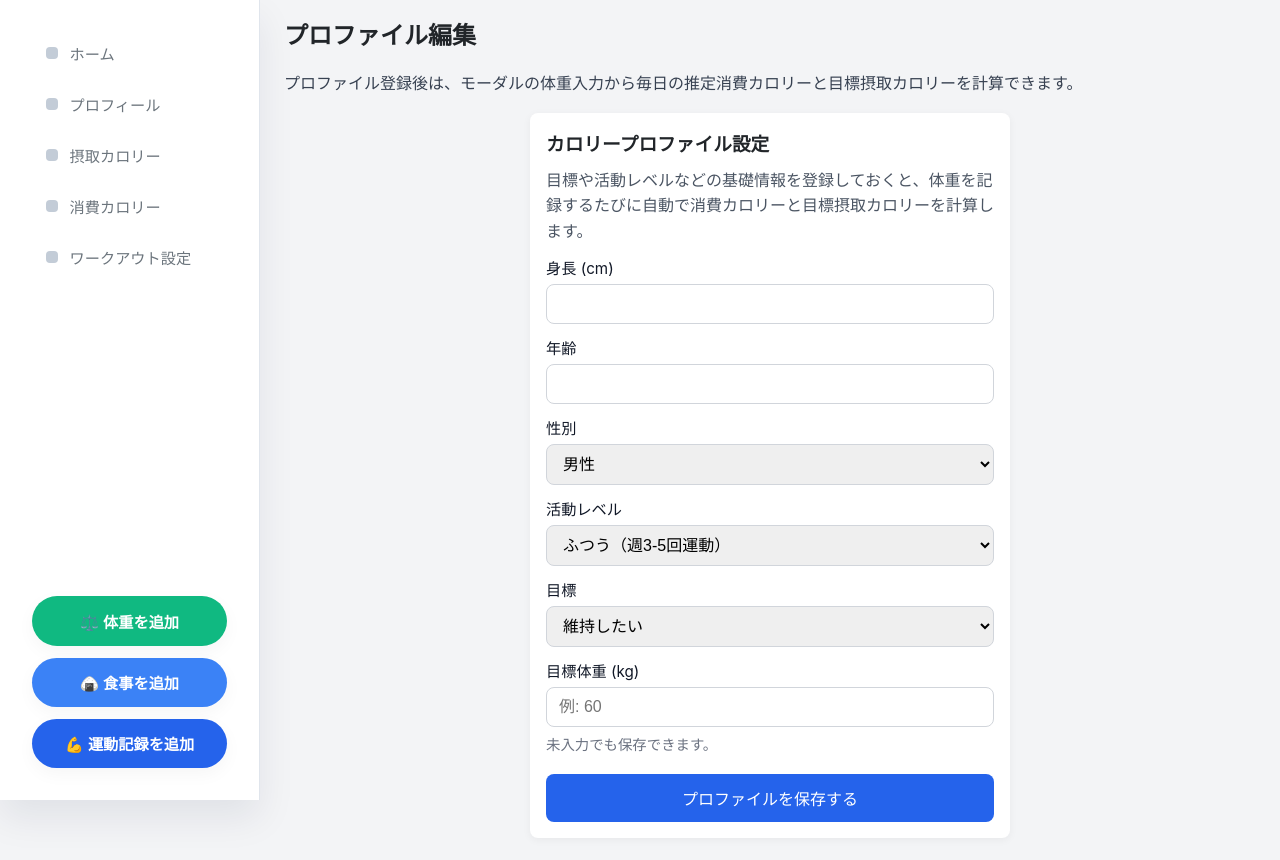
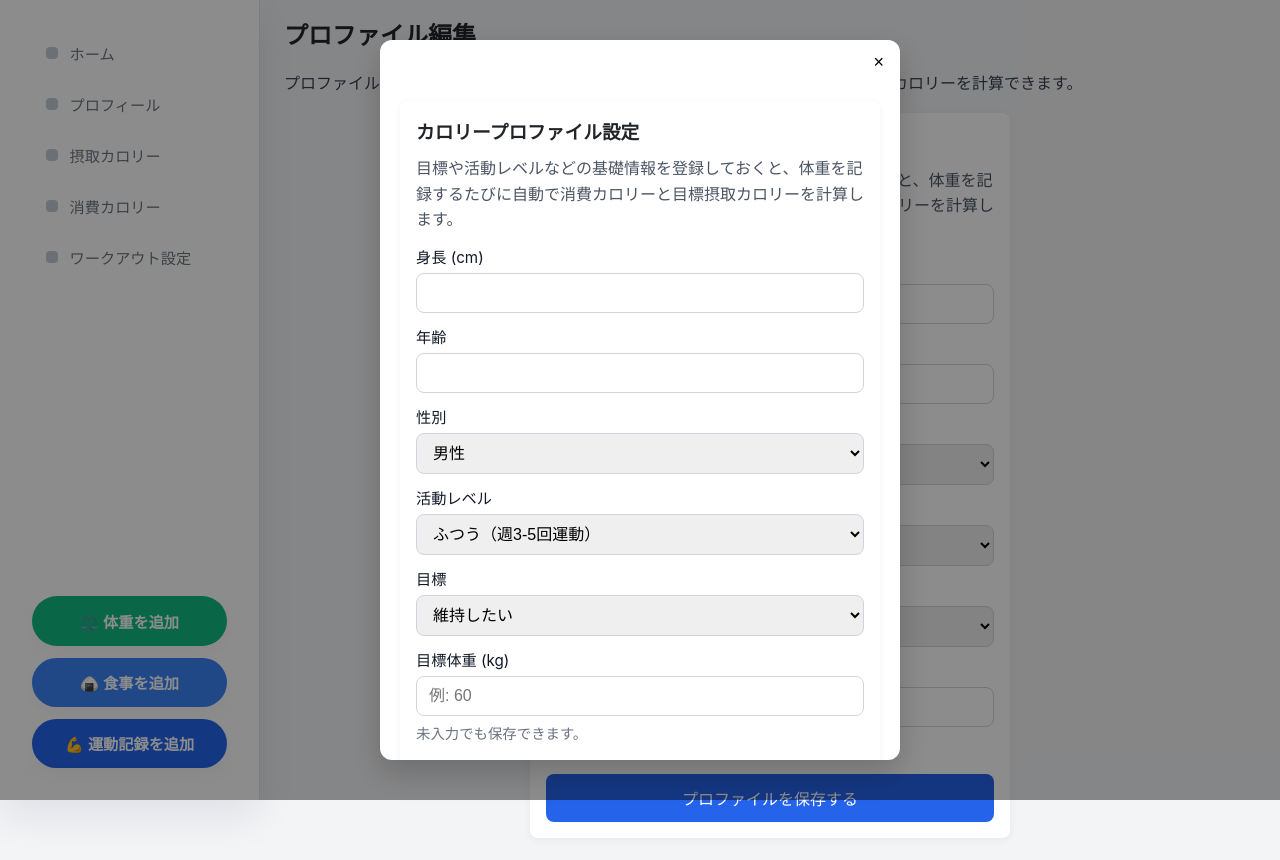
Before and after one commit to kazukittin/Daiett_App, a React app in the folder frontend/: page / in a window 1280 px wide. Both pictures are taken after a click on the button "プロファイル編集". Shown: the top 860 px of the page. Built offline with nearby package versions, Linux system fonts and the light colour scheme; no server answers; the HTML template or start-up script is replaced by a standard one.

Commit message:
Add profile edit dialog fallback

```diff
--- a/frontend/src/App.jsx
+++ b/frontend/src/App.jsx
@@ -59,6 +59,59 @@ function ProfileView({
   );
 }
 
+function ProfileEditDialog({ open, onClose, onProfileSaved }) {
+  if (!open) return null;
+
+  const backdropStyle = {
+    position: "fixed",
+    inset: 0,
+    background: "rgba(0,0,0,0.45)",
+    display: "flex",
+    alignItems: "center",
+    justifyContent: "center",
+    padding: 16,
+    zIndex: 999,
+  };
+
+  const dialogStyle = {
+    width: "min(520px, 100%)",
+    maxHeight: "90vh",
+    overflow: "auto",
+    background: "#fff",
+    borderRadius: 12,
+    boxShadow: "0 12px 32px rgba(0,0,0,0.2)",
+  };
+
+  return (
+    <div style={backdropStyle}>
+      <div style={dialogStyle}>
+        <div style={{ display: "flex", justifyContent: "flex-end", padding: 8 }}>
+          <button
+            type="button"
+            onClick={onClose}
+            style={{
+              border: "none",
+              background: "transparent",
+              fontSize: 18,
+              cursor: "pointer",
+              padding: "4px 8px",
+            }}
+            aria-label="閉じる"
+          >
+            ×
+          </button>
+        </div>
+        <CalorieProfileSetup
+          onProfileSaved={(next) => {
+            onProfileSaved?.(next);
+            onClose?.();
+          }}
+        />
+      </div>
+    </div>
+  );
+}
+
 export default function App() {
   const navigate = useNavigate();
   const location = useLocation();
@@ -66,6 +119,7 @@ export default function App() {
   const [profileLoaded, setProfileLoaded] = useState(false);
   const [profileError, setProfileError] = useState("");
   const [isEditingProfile, setIsEditingProfile] = useState(false);
+  const [isProfileDialogOpen, setIsProfileDialogOpen] = useState(false);
   const [isWeightModalOpen, setIsWeightModalOpen] = useState(false);
   const [calorieNotice, setCalorieNotice] = useState("");
 
@@ -107,11 +161,13 @@ export default function App() {
     setProfileLoaded(true);
     setCalorieNotice("");
     setIsEditingProfile(false);
+    setIsProfileDialogOpen(false);
   };
 
   const handleEditProfile = () => {
     setProfileError("");
     setIsEditingProfile(true);
+    setIsProfileDialogOpen(true);
     navigate("/profile");
   };
 
@@ -178,6 +234,15 @@ export default function App() {
           }}
         />
       )}
+
+      <ProfileEditDialog
+        open={isProfileDialogOpen}
+        onClose={() => {
+          setIsProfileDialogOpen(false);
+          setIsEditingProfile(false);
+        }}
+        onProfileSaved={handleProfileSaved}
+      />
     </div>
   );
 }
```
